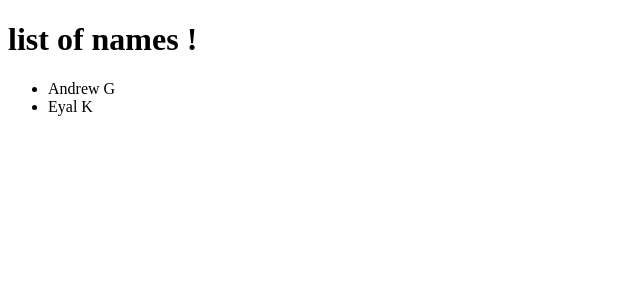
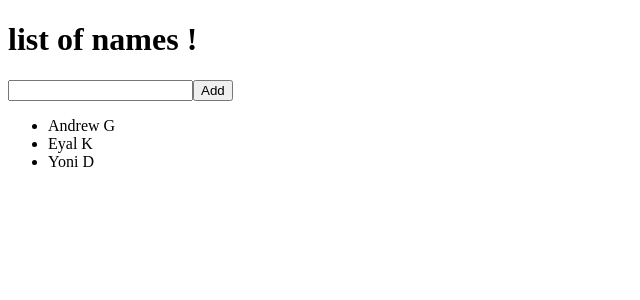
Before and after one commit to yonidavidson/web-practice, a React app: page / in a window 1280 px wide. Shown: the top 300 px of the page, without its empty margins (0-640 px from the left). Built offline with nearby package versions, Linux system fonts and the light colour scheme.

Commit message:
added Add capability

```diff
--- a/src/app.jsx
+++ b/src/app.jsx
@@ -11,15 +11,33 @@ const Recipes = ({ recipes }) => (
   </ul>
 );
 
-const recipes = ['Andrew G', 'Eyal K'];
+const recipes = ['Andrew G', 'Eyal K', 'Yoni D'];
 
 export default class App extends React.Component {
+  constructor(){
+    super();
+
+    this.state = {
+      recipes: recipes
+    }
+  }
+
   render() {
     return (
       <div>
         <h1> list of names ! </h1>
-        <Recipes recipes={ recipes } />
+        <form onSubmit={ this.onSubmit.bind(this)}>
+          <input ref="title" type="text"/>
+          <button>Add</button>
+        </form>
+        <Recipes recipes={ this.state.recipes } />
       </div>
     )
   }
+
+  onSubmit(e){
+    e.preventDefault();
+    this.setState({recipes: this.state.recipes.concat(this.refs.title.value)})
+    this.refs.title.value = ''
+  }
 }
```
